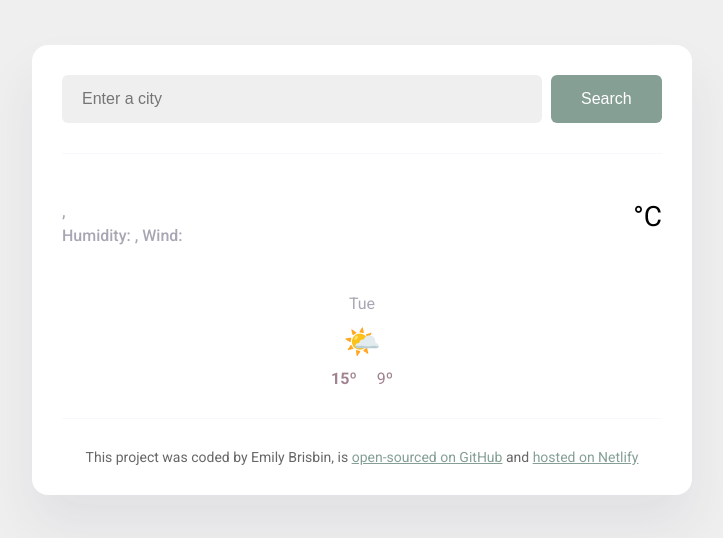
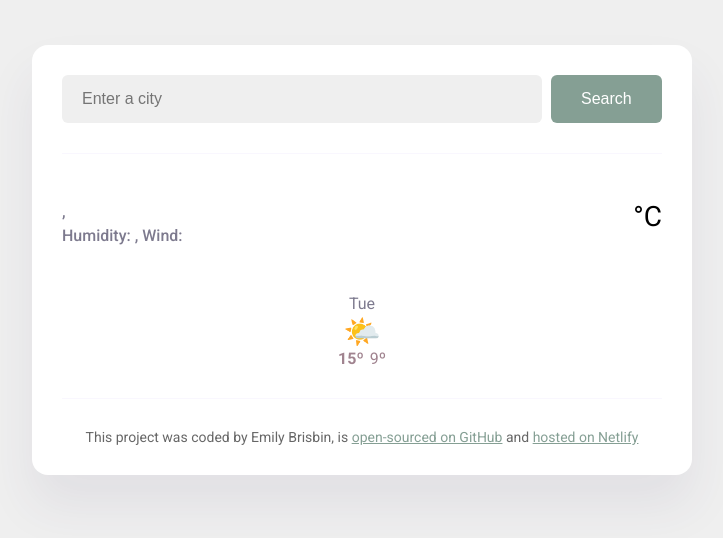
Before and after one commit to emilyyvonne/weatherAppFlex, a plain HTML site: page index.html in a window 1280 px wide. Shown: the whole page, without its empty margins (278-1001 px from the left). Drawn offline with nearby package versions, Linux system fonts and the light colour scheme; no server answers.

Commit message:
adjustong forecast css

```diff
--- a/src/index.js
+++ b/src/index.js
@@ -71,7 +71,7 @@ function displayForecast(response) {
   let forecastHtml = "";
 
   response.data.daily.forEach(function (day, index) {
-    if (index < 5) {
+    if (index < 6) {
       forecastHtml =
         forecastHtml +
         `
@@ -81,7 +81,7 @@ function displayForecast(response) {
         <img src="${day.condition.icon_url}" class="weather-forecast-icon" />
         <div class="weather-forecast-temperatures">
           <div class="weather-forecast-temperature">
-            <strong>${Math.round(day.temperature.maximum)}º   |</strong>
+            <strong>${Math.round(day.temperature.maximum)}º |</strong>
           </div>
           <div class="weather-forecast-temperature">${Math.round(
             day.temperature.minimum
--- a/src/style.css
+++ b/src/style.css
@@ -57,7 +57,7 @@ main {
 
 .weather-app-details {
   font-size: 16px;
-  color: rgba(39, 33, 66, 0.4);
+  color: rgba(39, 33, 66, 0.6);
   line-height: 24px;
   font-weight: 500;
 }
@@ -93,10 +93,9 @@ main {
 
 .weather-forecast-date {
   text-align: center;
-  color: rgba(39, 33, 66, 0.4);
+  color: rgba(39, 33, 66, 0.6);
   font-size: 16px;
   line-height: 20px;
-  margin-bottom: 10px;
 }
 
 .weather-forecast-icon {
@@ -106,13 +105,13 @@ main {
 .weather-forecast-temperatures {
   text-align: center;
   color: #a0838f;
-  margin-top: 10px;
+  padding: 0;
   display: flex;
   justify-content: center;
 }
 
 .weather-forecast-temperature {
-  padding: 0 10px;
+  padding: 0 3px;
 }
 footer {
   border-top: 1px solid #f9f7fe;
```
